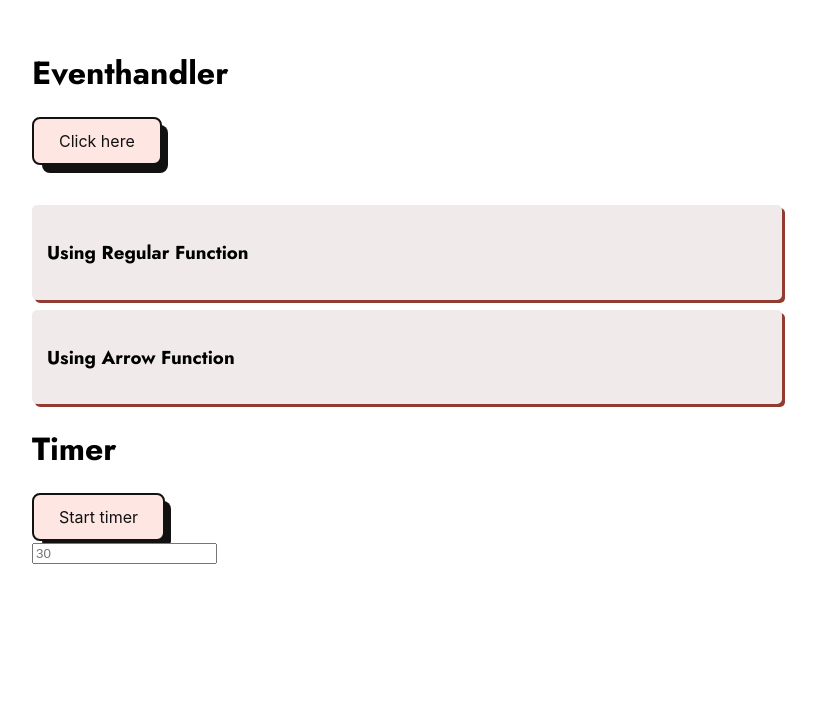
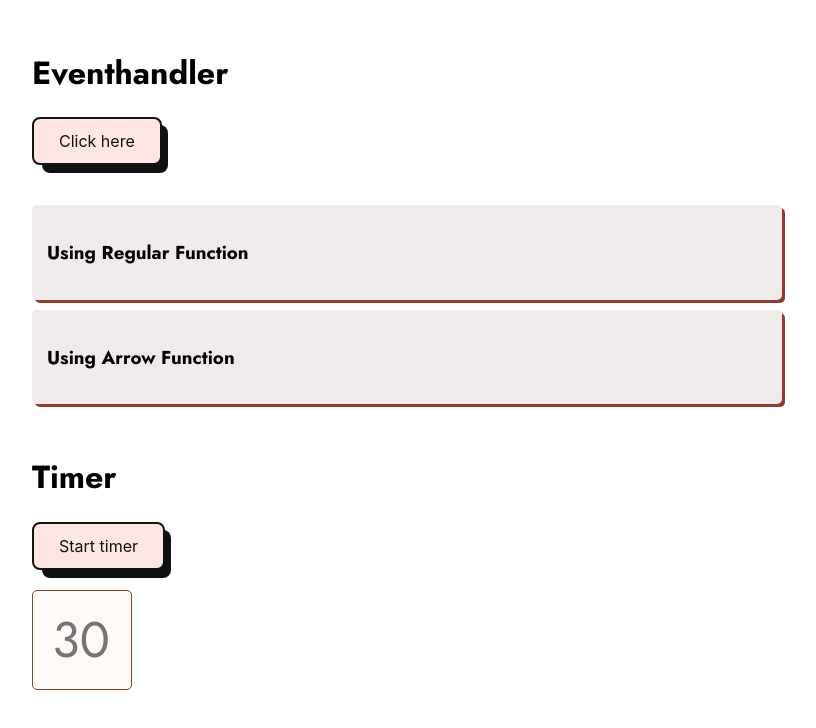
Before and after one commit to rougemeister/building-with-closures, a plain HTML site: page index.html in a window 1280 px wide. Shown: the whole page, without its empty margins (233-1049 px from the left). Drawn offline with Linux system fonts and the light colour scheme.

Commit message:
Styled timer section

```diff
--- a/styles.css
+++ b/styles.css
@@ -11,7 +11,22 @@ body {
     font-family: Jost,sans-serif;
 }
 
+/* Typography */
+.show {
+    margin-top: 10px;
+    background-color: #2ec4b6;
+    display: inline-block;
+    color: white;
+    font-weight: 700;
+    padding: 10px 15px;
+    border-radius: 5px;
+}
 
+#timer-display {
+    font-weight: 600;
+}
+
+/* Layout */
 .main-page {
     margin: 50px auto;
     width: 750px;
@@ -29,6 +44,13 @@ body {
 }
 
 
+.timer {
+    margin-top: 50px;
+}
+
+
+
+/* Buttons */
 button {
   align-items: center;
   background-color: #fee6e3;
@@ -80,3 +102,22 @@ button:active {
 button:hover {
   outline: 0;
 }
+
+
+/* Input */
+
+input {
+    width: 100px;
+    height: 100px;
+    margin-top: 20px;
+    margin-bottom: 10px;
+    padding-left: 15px;
+    background-color:#fff9f8 ;
+    outline: none;
+    border: 1px solid #923b30;
+    text-align: center;
+    font-size: 50px;
+    border-radius: 5px;
+    font-family: Jost, sans-serif;
+    color: #923b30;
+}
```
